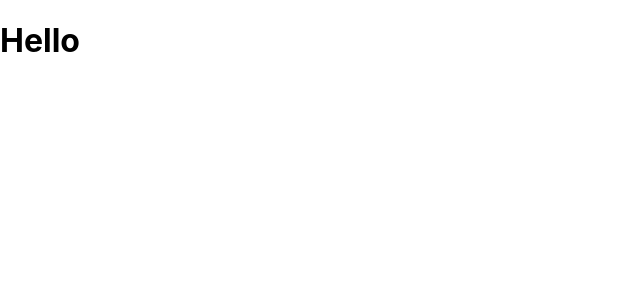
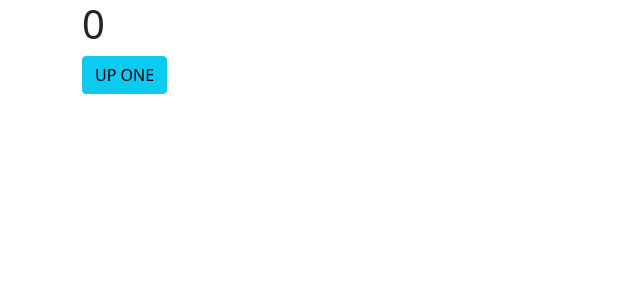
Before and after one commit to mohammad468/hook-project, a React (Create React App) app: page / in a window 1280 px wide. Shown: the top 300 px of the page, without its empty margins (0-640 px from the left). Built offline with nearby package versions, Linux system fonts and the light colour scheme.

Commit message:
use state & up one

```diff
--- a/src/App.js
+++ b/src/App.js
@@ -1,5 +1,6 @@
 import React from 'react';
 import Counter from "./components/Counter";
+import "../node_modules/bootstrap/scss/bootstrap.scss";
 
 const App = () => {
   return (
--- a/src/components/Counter.js
+++ b/src/components/Counter.js
@@ -1,11 +1,19 @@
-import React from 'react';
+import React, { useState } from "react";
+import { Container, Button } from "react-bootstrap";
 
 const Counter = () => {
-    return (
-        <div>
-            <h1>Hello</h1>
-        </div>
-    );
+  const [number, setNumber] = useState(0);
+
+  return (
+    <div>
+      <Container>
+        <h1>{number}</h1>
+        <Button variant="info" onClick={() => setNumber(number + 1)}>
+          UP ONE
+        </Button>
+      </Container>
+    </div>
+  );
 };
 
 export default Counter;
```
